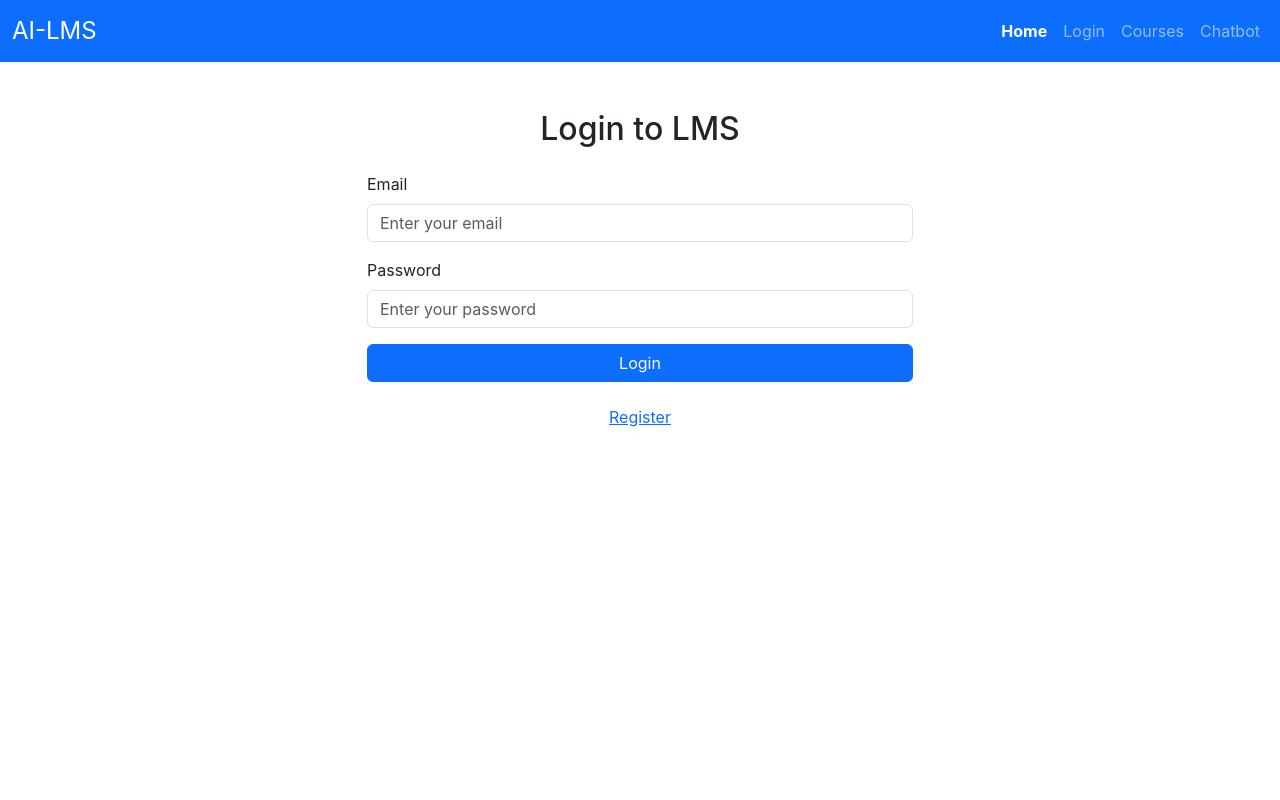
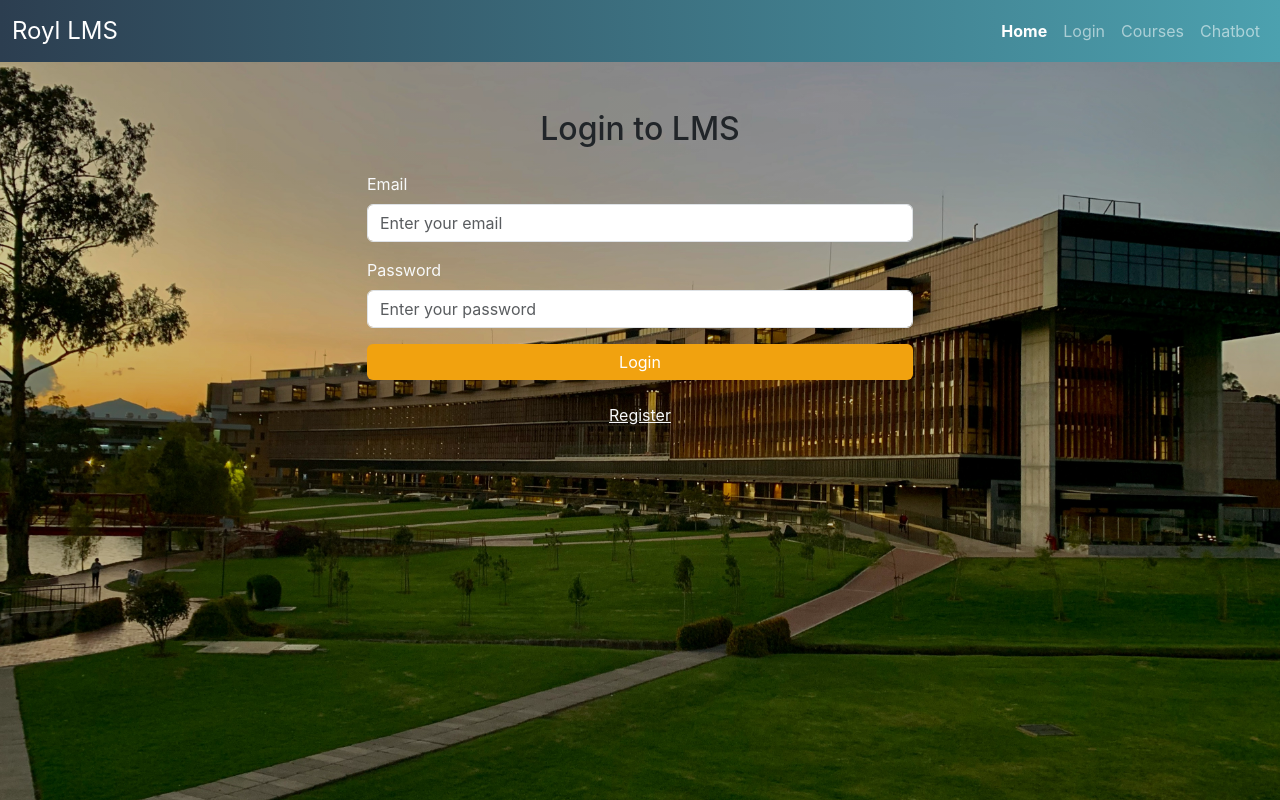
Before and after one commit to royl1217/lms-frontend, a React (Create React App) app: page /login in a window 1280 px wide. Built offline with nearby package versions, Linux system fonts and the light colour scheme; what react-chatbot-kit would draw is missing.

Commit message:
enhance frontend appearance

```diff
--- a/src/App.css
+++ b/src/App.css
@@ -25,11 +25,89 @@ body,
 .content-area {
   flex: 1;
   overflow-y: auto; /* Adds a scrollbar only if the content overflows */
+
+  /* Stack a semi-transparent black overlay on top of the image */
+  background-image: linear-gradient(rgba(0, 0, 0, 0.2), rgba(0, 0, 0, 0.2)),
+    url("./assets/campus.jpg");
+  background-size: cover;
+  background-position: center;
+}
+
+.navbar-gradient {
+  background-image: linear-gradient(to right, #2c3e50, #4ca1af);
+  color: white;
 }
 
 .nav-link.active {
   font-weight: bold;
-  color: #007bff;
+  color: white;
+}
+
+.btn-primary {
+  background-color: #f1a20f !important;
+  color: white !important;
+  border: none !important;
+}
+
+.btn-primary:hover {
+  background-color: #cf8c0f !important;
+}
+
+.btn-secondary {
+  background-color: #4ca1af !important;
+  color: white !important;
+  border: none !important;
+}
+
+.btn-secondary:hover {
+  background-color: #428f9b !important;
+}
+
+.btn-danger {
+  background-color: #ff7f74 !important;
+  color: white !important;
+  border: none !important;
+}
+
+.btn-danger:hover {
+  background-color: #dc6a60 !important;
+}
+
+.btn-fit-content {
+  width: fit-content;
+  padding-inline: 3rem;
+}
+
+.text-primary {
+  color: #174e5c !important;
+}
+
+.rounded-table-container {
+  /* Apply border, border-radius, and overflow to the wrapper */
+  border-radius: 8px;
+  border-color: #428f9b;
+  overflow: hidden; /* Hides the corners of the inner table cells */
+  background-color: white;
+}
+
+.rounded-table-container th {
+  background-color: #428f9b;
+}
+
+.rounded-table-container th,
+.rounded-table-container td {
+  padding: 10px;
+  border: none;
+}
+.rounded-table-container tr {
+  border-top: 1px solid #428f9b;
+  border-bottom: 1px solid #428f9b;
+}
+.rounded-table-container tr:first-child {
+  border-top: none;
+}
+.rounded-table-container tr:last-child {
+  border-top: none;
 }
 
 .chatbot-icon-button {
--- a/src/components/CourseAll.jsx
+++ b/src/components/CourseAll.jsx
@@ -154,7 +154,7 @@ const CourseAll = () => {
 
   return (
     <>
-      <h1 className="display-6 mb-3">All Courses</h1>
+      <h1 className="display-6 mb-3 text-light">All Courses</h1>
       {isLoading ? (
         <div className="spinner-border text-info my-3 mx-5" role="status">
           <span className="visually-hidden">Loading...</span>
@@ -203,7 +203,7 @@ const CourseAll = () => {
               >
                 Previous
               </button>
-              <span className="align-self-center">
+              <span className="align-self-center text-light">
                 Page {currentPage} of {totalPages}
               </span>
               <button
--- a/src/components/CourseRecommended.jsx
+++ b/src/components/CourseRecommended.jsx
@@ -97,7 +97,7 @@ const CourseRecommended = () => {
 
   return (
     <>
-      <h1 className="display-6 mb-3">Recommended Courses</h1>
+      <h1 className="display-6 mb-3 text-light">Recommended Courses</h1>
       {isLoading ? (
         <div className="spinner-border text-info my-3 mx-5" role="status">
           <span className="visually-hidden">Loading...</span>
@@ -127,7 +127,9 @@ const CourseRecommended = () => {
                 );
               })
             ) : (
-              <p>Must enroll at least one course to generate recommendations</p>
+              <p className="text-light">
+                Must enroll at least one course to generate recommendations
+              </p>
             )}
           </div>
         </>
--- a/src/components/CourseRecommender.jsx
+++ b/src/components/CourseRecommender.jsx
@@ -35,7 +35,7 @@ const CourseRecommender = () => {
       ) : (
         <div className="row justify-content-center">
           {/* <div className="col-md-6"> */}
-          <h2 className="mb-4">Rule-based Course Recommender</h2>
+          <h2 className="mb-4 text-light">Rule-based Course Recommender</h2>
           <div className="mb-3 px-0">
             <input
               type="text"
@@ -45,7 +45,10 @@ const CourseRecommender = () => {
               onChange={(e) => setInterest(e.target.value)}
             />
           </div>
-          <button className="btn btn-primary" onClick={recommendCourse}>
+          <button
+            className="btn btn-primary btn-fit-content"
+            onClick={recommendCourse}
+          >
             Get Recommendation
           </button>
           {recommended && (
--- a/src/components/EnrollmentList.jsx
+++ b/src/components/EnrollmentList.jsx
@@ -35,13 +35,14 @@ const EnrollmentList = () => {
 
   return (
     <>
-      <h1 className="display-6 mb-3">Enrollment Details</h1>
+      <h1 className="display-6 mb-3 text-light">Enrollment Details</h1>
       {isLoading ? (
         <div className="spinner-border text-info my-3 mx-5" role="status">
           <span className="visually-hidden">Loading...</span>
         </div>
       ) : Array.isArray(data) && data.length > 0 ? (
-        <table className="table">
+        <div className="rounded-table-container">
+          <table>
             <thead>
               <tr>
                 <th>Course Name</th>
@@ -67,6 +68,7 @@ const EnrollmentList = () => {
               ))}
             </tbody>
           </table>
+        </div>
       ) : (
         <p>There is no enrollment</p>
       )}
--- a/src/components/FuzzySearchTool.jsx
+++ b/src/components/FuzzySearchTool.jsx
@@ -74,7 +74,7 @@ const FuzzySearchTool = () => {
         </div>
       ) : (
         <div className="row justify-content-center">
-          <h2 className="mb-4">Course Search</h2>
+          <h2 className="mb-4 text-light">Course Search</h2>
           <Form>
             <Select
               className="basic-single"
--- a/src/components/Navbar.jsx
+++ b/src/components/Navbar.jsx
@@ -24,15 +24,15 @@ const Navbar = (props) => {
       ];
 
   return (
-    <nav className="navbar navbar-expand-lg navbar-dark bg-primary">
+    <nav className="navbar navbar-expand-lg navbar-dark navbar-gradient">
       <div className="container-fluid">
         <a className="navbar-brand fs-4" href="/">
-          AI-LMS
+          Royl LMS
         </a>
 
         {localStorage.getItem("userName") && (
           <div className="d-flex justify-content-start align-items-center">
-            <p className="my-0 mx-2 text-info">
+            <p className="my-0 mx-2 text-light">
               Welcome, {localStorage.getItem("userName")}!
             </p>
           </div>
--- a/src/components/TypeaheadSearch.jsx
+++ b/src/components/TypeaheadSearch.jsx
@@ -78,9 +78,11 @@ function CourseSearch() {
         </div>
       ) : (
         <div className="row justify-content-center">
-          <h2 className="mb-4">Smart Search using React Typeahead</h2>
+          <h2 className="mb-4 text-light">
+            Smart Search using React Typeahead
+          </h2>
           <Form.Group className="mb-3">
-            <Form.Label>Find a course:</Form.Label>
+            <Form.Label className="text-light">Find a course:</Form.Label>
             <Typeahead
               id="course-search-typeahead"
               labelKey="name"
--- a/src/pages/Home.jsx
+++ b/src/pages/Home.jsx
@@ -38,7 +38,7 @@ export default function Home() {
       <div className="container mt-5">
         <div className="row justify-content-center">
           <div className="col-md-12">
-            <h2 className="mb-4 text-center">
+            <h2 className="mb-4 text-center text-light">
               Welcome to the Learning Management System!
             </h2>
 
--- a/src/pages/Login.jsx
+++ b/src/pages/Login.jsx
@@ -87,7 +87,7 @@ export default function Login() {
             <h2 className="mb-4 text-center">Login to LMS</h2>
             <form onSubmit={handleSubmit} noValidate>
               <div className="mb-3">
-                <label htmlFor="email" className="form-label">
+                <label htmlFor="email" className="form-label text-light">
                   Email
                 </label>
                 <input
@@ -104,7 +104,7 @@ export default function Login() {
               </div>
 
               <div className="mb-3">
-                <label htmlFor="password" className="form-label">
+                <label htmlFor="password" className="form-label text-light">
                   Password
                 </label>
                 <input
@@ -139,8 +139,12 @@ export default function Login() {
               </div>
             )}
 
-            <div className="mt-3 text-center">
-              <Link type="button" className="btn btn-link" to="/register">
+            <div className="mt-3 text-center text-light">
+              <Link
+                type="button"
+                className="btn btn-link text-light"
+                to="/register"
+              >
                 Register
               </Link>
             </div>
```
Also changed, not shown: src/assets/campus.jpg (added). Lines whose indentation alone changed are shown as unchanged.
